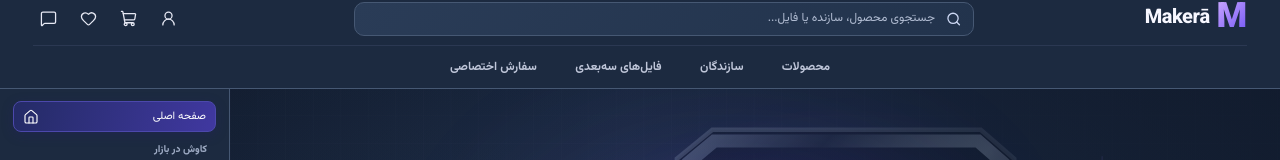
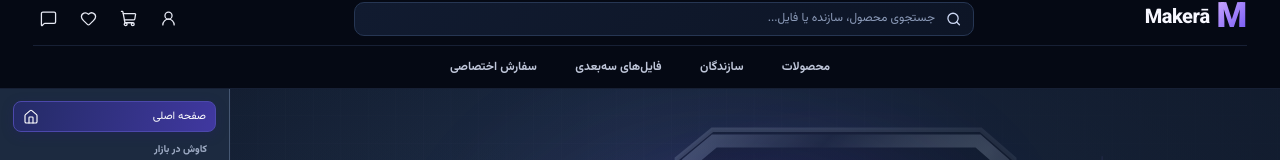
Before and after one commit to ParisaAtaee2000/web-projects, a React (Vite) app in the folder 3d-marketplace/: page / in a window 1280 px wide. Shown: the top 160 px of the page. Built offline with nearby package versions, Linux system fonts and the light colour scheme.

Commit message:
Restore Makerā colors to pre-lightening PDF palette

```diff
--- a/3d-marketplace/src/components/header/header.css
+++ b/3d-marketplace/src/components/header/header.css
@@ -9,8 +9,8 @@
   column-gap: clamp(14px, 2vw, 28px);
   min-height: 56px;
   padding: 0 18px;
-  border-bottom: 1px solid #465873;
-  background: #1C2A40;
+  border-bottom: 1px solid #172035;
+  background: #050914;
   color: #f7f7ff;
   direction: ltr;
 }
@@ -54,9 +54,9 @@
   height: 34px;
   max-width: none;
   padding: 0 12px;
-  border: 1px solid #465873;
+  border: 1px solid #263653;
   border-radius: 10px;
-  background: linear-gradient(135deg, #2A3C57, #22334C);
+  background: linear-gradient(135deg, #111b30, #0d1526);
   color: #cdd8f4;
   direction: rtl;
   transition: border-color 160ms ease, box-shadow 160ms ease, background 160ms ease;
@@ -65,7 +65,7 @@
 .header-search:focus-within {
   border-color: rgba(139, 119, 255, .8);
   box-shadow: 0 0 0 3px rgba(116, 89, 255, .12);
-  background: #2A3D57;
+  background: #111b30;
 }
 
 .header-search input {
@@ -79,7 +79,7 @@
 }
 
 .header-search input::placeholder {
-  color: #B1BCD2;
+  color: #8b9ab8;
 }
 
 .header-actions {
@@ -189,9 +189,9 @@
     height: 30px;
     place-items: center;
     padding: 0;
-    border: 1px solid #34415F;
+    border: 1px solid #263653;
     border-radius: 9px;
-    background: #1B2941;
+    background: #111b30;
     color: #f7f7ff;
     cursor: pointer;
   }
@@ -224,10 +224,10 @@
     max-height: calc(100dvh - 120px);
     overflow-y: auto;
     padding: 16px;
-    border: 1px solid #2B3852;
+    border: 1px solid #1b2941;
     border-top: 0;
     border-radius: 0 0 14px 14px;
-    background: #111B30;
+    background: #050914;
     box-shadow: 0 18px 45px rgba(0, 0, 0, .38);
     color: #f7f7ff;
   }
@@ -239,7 +239,7 @@
     gap: 12px;
     margin-bottom: 12px;
     padding-bottom: 12px;
-    border-bottom: 1px solid #2B3852;
+    border-bottom: 1px solid #172035;
     color: #f7f7ff;
     font-size: 13px;
     font-weight: 800;
@@ -252,9 +252,9 @@
     gap: 6px;
     min-height: 32px;
     padding: 0 9px;
-    border: 1px solid #34415F;
+    border: 1px solid #263653;
     border-radius: 8px;
-    background: #1B2941;
+    background: #111b30;
     color: #cdd8f4;
     font: inherit;
     font-size: 11px;
@@ -327,7 +327,7 @@
   min-width: 0;
   min-height: 42px;
   margin-top: 8px;
-  border-top: 1px solid #2B3852;
+  border-top: 1px solid #172035;
   white-space: nowrap;
   overflow-x: auto;
   scrollbar-width: none;
@@ -424,7 +424,7 @@
     gap: 3px;
     margin-top: 15px;
     padding-top: 13px;
-    border-top: 1px solid #2B3852;
+    border-top: 1px solid #172035;
   }
 
   .mobile-menu-info-links a {
@@ -438,7 +438,7 @@
   }
 
   .mobile-menu-info-links a:hover {
-    background: #1B2941;
+    background: #10182b;
     color: #fff;
   }
 }
```
